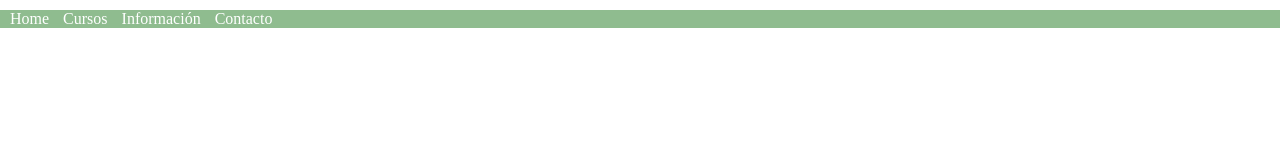
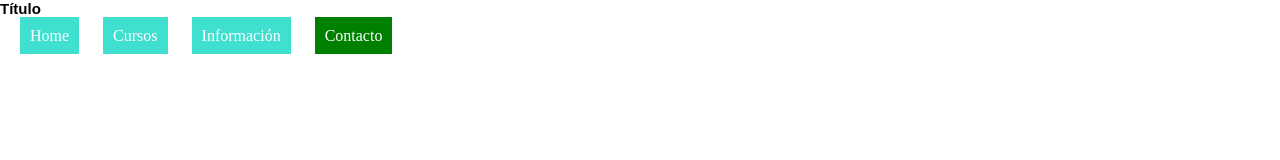
Before and after one commit to brunxmercado/Curso-Programacion, a plain HTML site: page pseudo/index.html in a window 1280 px wide. Drawn offline with Linux system fonts and the light colour scheme.

Commit message:
empece mi portfolio

```diff
--- /dev/null
+++ b/portfolio/style.css
@@ -0,0 +1,40 @@
+*{
+    margin: 0;
+    padding: 0;
+}
+.container {
+    height: 100vh;
+    width: 100%;
+    background-image: url(img/background.png);
+    background-position: center;
+    background-size: cover;
+    padding-left: 5%;
+    padding-right: 5%;
+    box-sizing: border-box;
+    position: relative;
+}
+.navbar{
+    width: 100%;
+    height: 15vh;
+    margin: auto;
+    display: flex;
+    align-items: center;
+}
+.logo{
+    width: 160px;
+    cursor: pointer;
+}
+nav{
+    flex: 1;
+    padding-left: 60px;
+
+}
+nav ul li {
+    display: inline-block;
+    list-style: none;
+    margin: 0px 20px;
+}
+nav ul li a {
+    text-decoration: none;
+    color:darkslateblue
+}
--- a/pseudo/index.html
+++ b/pseudo/index.html
@@ -8,15 +8,18 @@
     <link rel="stylesheet" href="./style.css">
 </head>
 <body>
-    <section>
+    <main>
+        <header>
+            <h1 id="page-title" class="title">Título</h1>
+        </header>
         <nav>
-            <ul class="nav-bar">
+            <ul id="page-list" class="list">
                 <li class="lis-nav-bar"><a href="">Home</a></li>
                 <li class="lis-nav-bar"><a href="">Cursos</a></li>
                 <li class="lis-nav-bar"><a href="">Información</a></li>
-                <li class="lis-nav-bar"><a href="">Contacto</a></li>
+                <li class="lis-nav-bar"><a href="" style="background-color: red" class="contacto">Contacto</a></li>
             </ul>
         </nav>
-    </section>
+    </main>
 </body>
 </html>
--- a/pseudo/style.css
+++ b/pseudo/style.css
@@ -1,26 +1,37 @@
 *{
     margin: 0;
-    padding: 0;
+    padding:0;
+    box-sizing: border-box;
 }
-.nav-bar {
+h1 {
+    font-family: sans-serif;
+}
+
+#page-title {
+    font-family: Arial, Helvetica, sans-serif;
+}
+
+.title {
+    font-size: 15px;
+    font-family: Verdana, Geneva, Tahoma, sans-serif;
+}
+
+#page-list {
     margin-top: 10px;
     list-style: none;
-    background-color:darkseagreen;
+    padding-left: 0;
 }
-.lis-nav-bar {
+#page-list li {
     display: inline-block;
-    padding-left: 10px;
+    margin-left: 20px;
+
 }
-.lis-nav-bar a {
+#page-list a {
     color: white;
+    background-color: turquoise;
+    padding: 10px;
     text-decoration: none;
 }
-.lis-nav-bar a:hover {
-    color: darkcyan;
+.contacto {
+    background-color: green !important;
 }
-.lis-nav-bar a:active {
-    color:darkslategrey ;
-}
-.list-nav-bar a::after {
-    content: "|";
-}
```
Also changed, not shown: portfolio/index.html (added, +39 -0 lines), portfolio/img/back-arrow.png (added), portfolio/img/background.png (added), portfolio/img/fanzines-nav.png (added), portfolio/img/ilustracion-nav.png (added), portfolio/img/logo chico.png (added), portfolio/img/next-arrow.png (added), portfolio/img/programacion-nav.png (added), portfolio/img/window-sola.png (added), 4 other files.
